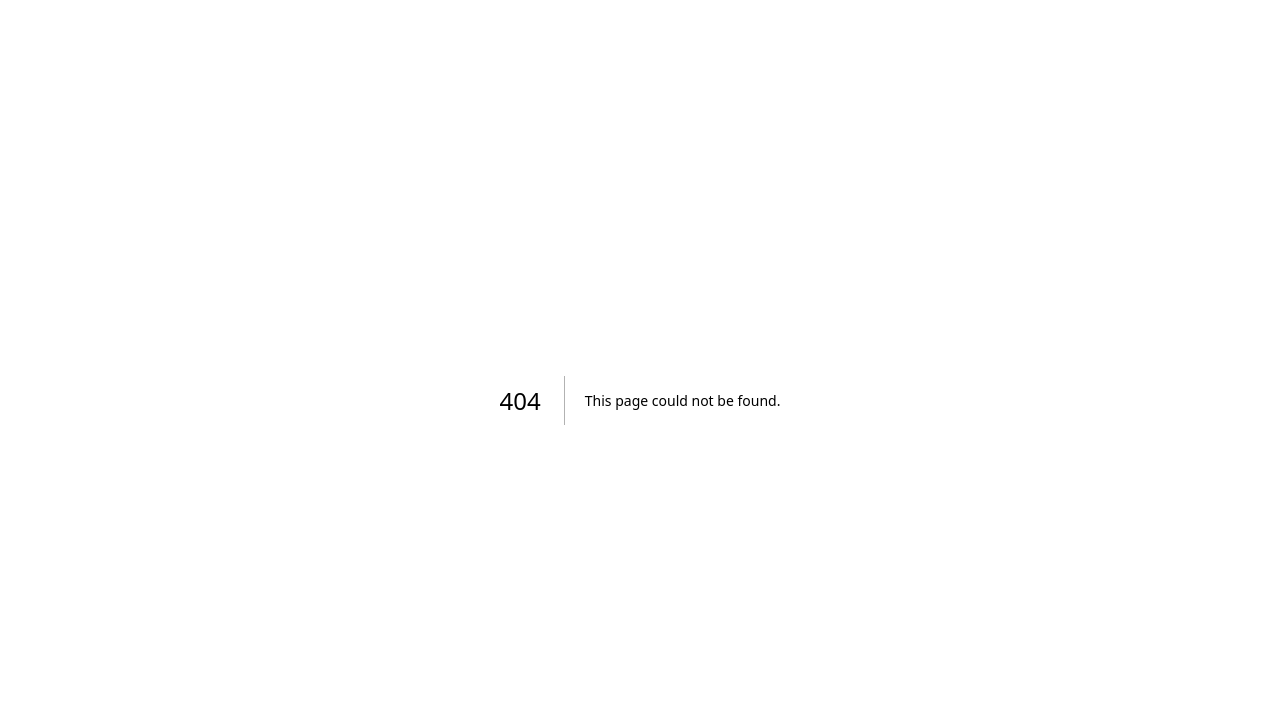
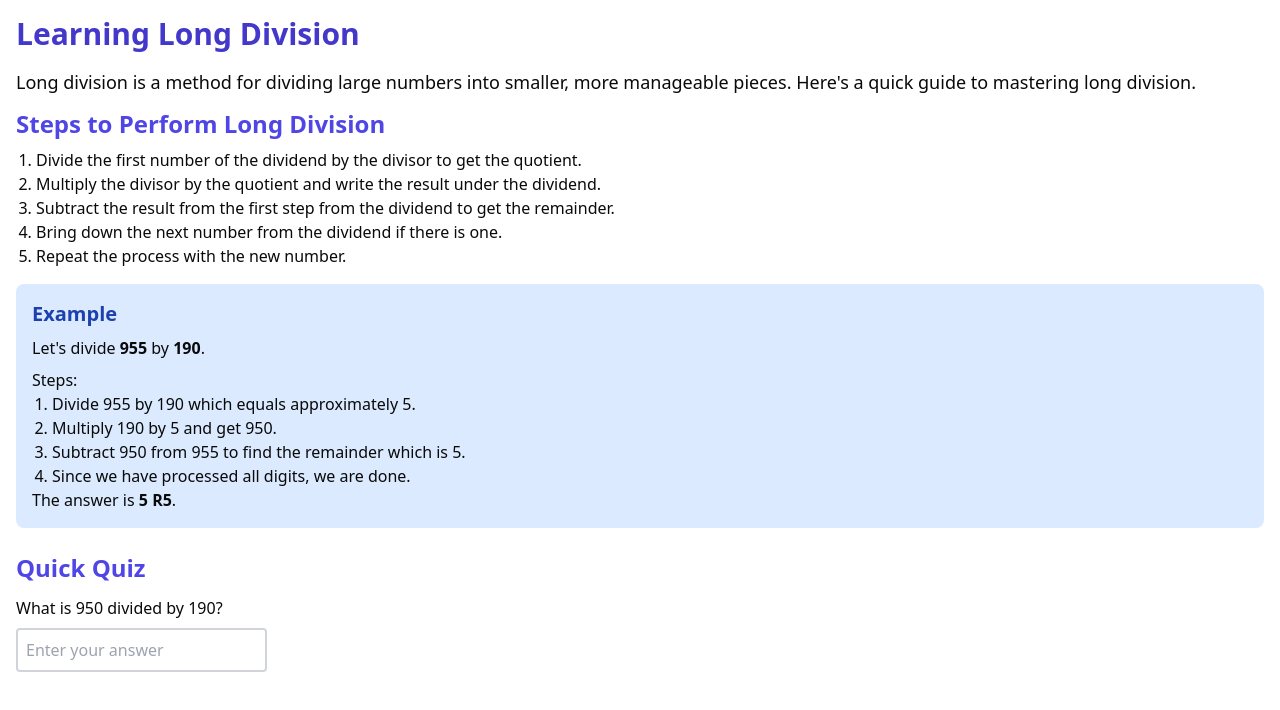
Before and after one commit to prashanttsachan/astral, a Next.js app: page /lessons in a window 1280 px wide. Before the commit this address had no page. Shown: the top 710 px of the page. Built offline with nearby package versions, Linux system fonts and the light colour scheme.

Commit message:
fix: lession creation added

```diff
--- a/app/layout.tsx
+++ b/app/layout.tsx
@@ -9,8 +9,8 @@ const defaultUrl = process.env.VERCEL_URL
 
 export const metadata: Metadata = {
 	metadataBase: new URL(defaultUrl),
-	title: "Next.js and Supabase Starter Kit",
-	description: "The fastest way to build apps with Next.js and Supabase",
+	title: "Building application for Astral",
+	description: "Take home assignment with NextJs and Supabase",
 };
 
 const geistSans = Geist({
--- /dev/null
+++ b/app/lessons/page.tsx
@@ -0,0 +1,70 @@
+'use client';
+
+import React, { useState } from 'react';
+
+const Lesson = () => {
+    const [showAnswer, setShowAnswer] = useState(false);
+    const [input, setInput] = useState('');
+    const correctAnswer = '5';
+
+    const handleAnswerInput = (event: React.ChangeEvent<HTMLInputElement>) => {
+        setInput(event.target.value);
+        if (event.target.value.trim() === correctAnswer) {
+            setShowAnswer(true);
+        } else {
+            setShowAnswer(false);
+        }
+    };
+
+    return (
+        <div className="p-4 font-sans">
+            <h1 className="text-3xl font-bold mb-4 text-indigo-700">Learning Long Division</h1>
+
+            <p className="text-lg mb-3">
+                Long division is a method for dividing large numbers into smaller, more manageable pieces. Here's a quick guide to mastering long division.
+            </p>
+
+            <h2 className="text-2xl font-semibold mb-2 text-indigo-600">Steps to Perform Long Division</h2>
+            <ul className="list-decimal ml-5 mb-4">
+                <li>Divide the first number of the dividend by the divisor to get the quotient.</li>
+                <li>Multiply the divisor by the quotient and write the result under the dividend.</li>
+                <li>Subtract the result from the first step from the dividend to get the remainder.</li>
+                <li>Bring down the next number from the dividend if there is one.</li>
+                <li>Repeat the process with the new number.</li>
+            </ul>
+
+            <div className="bg-blue-100 p-4 rounded-lg mb-6">
+                <h3 className="text-xl font-semibold mb-2 text-blue-800">Example</h3>
+                <p className="mb-2">
+                    Let's divide <strong>955</strong> by <strong>190</strong>.
+                </p>
+                <p>Steps:</p>
+                <ol className="list-decimal ml-5">
+                    <li>Divide 955 by 190 which equals approximately 5.</li>
+                    <li>Multiply 190 by 5 and get 950.</li>
+                    <li>Subtract 950 from 955 to find the remainder which is 5.</li>
+                    <li>Since we have processed all digits, we are done.</li>
+                </ol>
+                <p>The answer is <strong>5 R5</strong>.</p>
+            </div>
+
+            <h2 className="text-2xl font-semibold mb-3 text-indigo-600">Quick Quiz</h2>
+            <p className="mb-2">What is 950 divided by 190?</p>
+
+            <input
+                type="text"
+                placeholder="Enter your answer"
+                value={input}
+                onChange={handleAnswerInput}
+                className="border-2 border-gray-300 p-2 mr-2 rounded-sm"
+            />
+
+            {showAnswer && (
+                <p className="text-green-500 font-semibold">Correct!</p>
+            )}
+
+        </div>
+    );
+};
+
+export default Lesson;
--- a/app/page.tsx
+++ b/app/page.tsx
@@ -1,6 +1,5 @@
 import { createClient } from "@/lib/supabase/client";
 import { LessonGenerator } from '@/components/lesson-generator';
-import { LessonsTable } from '@/components/lesson-table';
 import { RealtimeLessons } from '@/components/realtime-lesson';
 
 export default async function HomePage() {
--- a/components/lesson-rendoror.tsx
+++ b/components/lesson-rendoror.tsx
@@ -6,19 +6,16 @@ import React, { useEffect, useState, useMemo, Suspense } from 'react';
 function useBabel() {
     const [isBabelLoaded, setIsBabelLoaded] = useState(false);
     useEffect(() => {
-        // Check if Babel is already on the window object
         if (window.Babel) {
             setIsBabelLoaded(true);
             return;
         }
-        // If not, create and append the script tag
         const script = document.createElement('script');
         script.src = "https://unpkg.com/@babel/standalone/babel.min.js";
         script.async = true;
         script.onload = () => setIsBabelLoaded(true);
         document.body.appendChild(script);
 
-        // Cleanup function to remove the script
         return () => {
             document.body.removeChild(script);
         }
@@ -34,45 +31,60 @@ export const LessonRenderer = ({ content }: LessonRendererProps) => {
     const isBabelLoaded = useBabel();
     const [error, setError] = useState<string | null>(null);
 
-    // useMemo will re-calculate the component only when content or babel loading status changes
     const RenderedComponent = useMemo(() => {
         if (!isBabelLoaded || !content) {
             return null;
         }
 
         try {
-            // Attempt to find a component declaration to make evaluation more robust
-            const componentNameMatch = content.match(/(?:const|function)\s+([A-Z]\w+)\s*=\s*\(\)/);
-            if (!componentNameMatch?.[1]) {
-                throw new Error("Could not find a valid React component declaration in the code (e.g., 'const Lesson = () => ...').");
+            // Step 1: Sanitize the code by removing imports.
+            let code = content.replace(/import\s+.*\s+from\s+['"].*['"];?/g, '');
+            let componentName = '';
+
+            // Step 2: Identify the exported component. Handle both named and anonymous default exports.
+            const namedExportMatch = code.match(/export\s+default\s+([A-Za-z0-9_]+);?/);
+            if (namedExportMatch) {
+                componentName = namedExportMatch[1];
+                // Remove the export line to avoid it being in the transformed code
+                code = code.replace(/export\s+default\s+[A-Za-z0-9_]+;?/, '');
+            } else if (code.includes('export default')) {
+                // Handle anonymous exports, e.g., "export default () => ..."
+                componentName = 'LessonComponent'; // Assign a consistent name
+                code = code.replace(/export\s+default/, `const ${componentName} =`);
+            } else {
+                throw new Error("Could not find a 'default export' in the AI-generated code.");
             }
-            const componentName = componentNameMatch[1];
 
-            // Remove imports and the default export to prepare the code for evaluation
-            const codeToEval = content
-                .replace(/import\s+.*\s+from\s+['"].*['"];?/g, '')
-                .replace(/export\s+default\s+\w+;?/g, '');
-
-            const finalCode = `${codeToEval}\nreturn ${componentName};`;
-
-            const transformedCode = window.Babel.transform(finalCode, {
+            // Step 3: Transform only the component's source code with Babel.
+            // This is now a valid script (e.g., just function/const declarations).
+            const transformedCode = window.Babel.transform(code, {
                 presets: ['react', 'typescript'],
                 filename: 'lesson.tsx'
             }).code;
 
-            if (transformedCode) {
-                // `new Function()` creates a function from a string of code.
-                // We pass 'React' as an argument so the transpiled JSX (React.createElement) works.
-                const lessonFunction = new Function('React', transformedCode);
-                const LessonComponent = lessonFunction(React);
-                setError(null); // Clear previous errors
-                return LessonComponent;
-            } else {
-                throw new Error('Babel transformation returned empty or invalid code.');
+            if (!transformedCode) {
+                throw new Error('Babel transformation resulted in empty code.');
             }
+
+            // Step 4: Create the full function body for `new Function`.
+            // This body will contain the transformed code AND the return statement.
+            const functionBody = `${transformedCode}\nreturn ${componentName};`;
+
+            // Step 5: Create the component function, injecting React and its hooks into the scope.
+            // This makes `useState`, `useEffect`, etc., available directly in the AI code.
+            const scope = { React, useState: React.useState, useEffect: React.useEffect, useMemo: React.useMemo, useCallback: React.useCallback, useRef: React.useRef };
+            const scopeKeys = Object.keys(scope);
+            const scopeValues = Object.values(scope);
+
+            const lessonFunction = new Function(...scopeKeys, functionBody);
+            const LessonComponent = lessonFunction(...scopeValues);
+
+            setError(null); // Clear previous errors
+            return LessonComponent;
+
         } catch (e) {
             console.error('Error rendering lesson content:', e);
-            setError(e instanceof Error ? e.message : 'An unknown error occurred during rendering.');
+            setError(e instanceof Error ? `${e.name}: ${e.message}` : 'An unknown error occurred during rendering.');
             return null;
         }
     }, [content, isBabelLoaded]);
@@ -95,8 +107,7 @@ export const LessonRenderer = ({ content }: LessonRendererProps) => {
         return <div className="text-center p-8">Loading lesson renderer...</div>
     }
 
-    // Suspense can be used here for better loading states if components are code-split
-    return RenderedComponent ? <Suspense fallback={<div>Loading Lesson...</div>}>{React.createElement(RenderedComponent)}</Suspense> : <div className="text-center p-8">Loading lesson content...</div>;
+    return RenderedComponent ? <Suspense fallback={<div>Loading Lesson...</div>}>{React.createElement(RenderedComponent)}</Suspense> : <div className="text-center p-8">Preparing lesson...</div>;
 };
 
 // We need to declare Babel on the window object for TypeScript to not throw an error
--- a/components/lesson-table.tsx
+++ b/components/lesson-table.tsx
@@ -55,7 +55,7 @@ export function LessonsTable({ lessons }: LessonsTableProps) {
                                 </span>
                             </td>
                             <td className="px-6 py-4 whitespace-nowrap text-sm text-gray-500">
-                                {new Date(lesson.created_at).toLocaleString()}
+                                {new Date(lesson.created_at).toDateString()}, {new Date(lesson.created_at).toTimeString()}
                             </td>
                         </tr>
                     ))}
```
Also changed, not shown: app/lessons/[id]/page.tsx (renamed from app/lessons.tsx).
